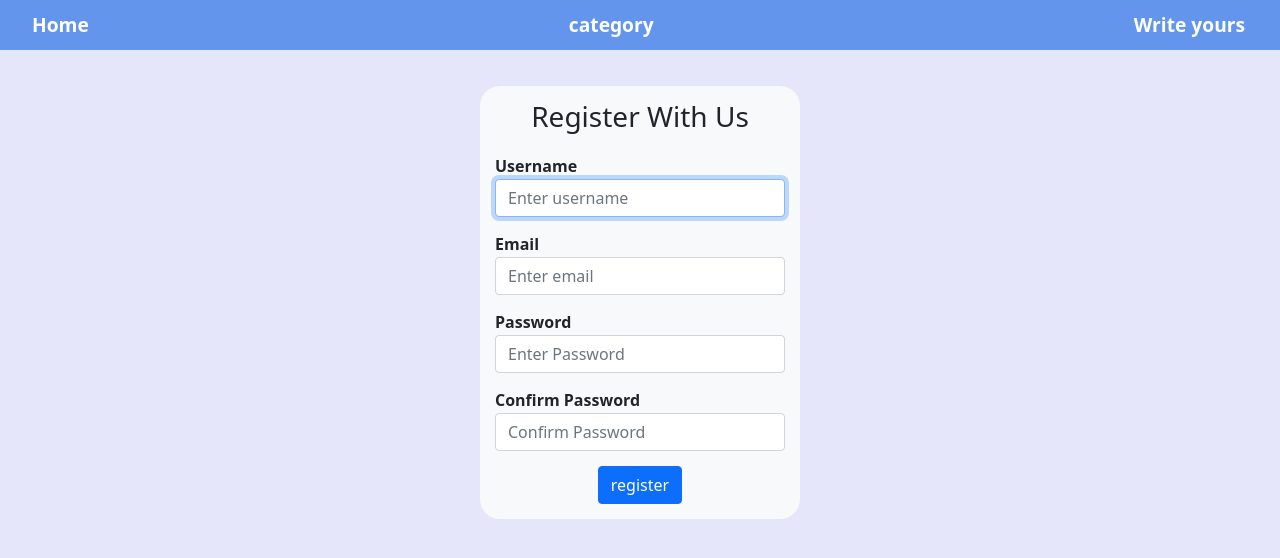
After one commit to Abunawest2/My-blog-site, a Django app: page /signup/ in a window 1280 px wide. The commit adds this page. Shown: the top 558 px of the page. Run offline with Django 4.2, Linux system fonts and the light colour scheme.

Commit message:
New commit

```diff
--- a/firstblog/admin.py
+++ b/firstblog/admin.py
@@ -1,4 +1,5 @@
 from django.contrib import admin
-from .models import BlogPost
+from .models import *
 
 admin.site.register(BlogPost)
+admin.site.register(Topic)
--- a/firstblog/form.py
+++ b/firstblog/form.py
@@ -1,7 +1,27 @@
 from django.contrib.auth.forms import UserCreationForm
 from django.contrib.auth.models import User
-
+from django import forms
 class UserForm(UserCreationForm):
+    username = forms.CharField(
+        widget=forms.TextInput(
+            attrs = {'class':'form-in form-control', 'placeholder':'Enter username', 'id':'username'}
+        )
+    )
+    email = forms.CharField(
+        widget=forms.TextInput(
+            attrs = {'class':'form-in form-control', 'placeholder':'Enter email'}
+        )
+    )
+    password1 = forms.CharField(
+        widget=forms.PasswordInput(
+            attrs = {'class':'form-in form-control', 'placeholder':'Enter Password'}
+        )
+    )
+    password2 = forms.CharField(
+        widget=forms.PasswordInput(
+            attrs = {'class':'form-in form-control', 'placeholder':'Confirm Password'}
+        )
+    )
     class Meta:
         model = User
-        fields = ['username', 'email', 'password1', 'password2']
+        fields =  ['username', 'email', 'password1', 'password2']
--- /dev/null
+++ b/firstblog/static/css/form.css
@@ -0,0 +1,32 @@
+
+.divform{
+    font-weight: bold;
+    display: flex;
+    align-items: center;
+    justify-content: center;
+}
+
+form{
+    margin: 20px;
+    width: 25vw;
+    background-color: lightgrey;
+    box-sizing: border-box;
+    border-radius: 20px;
+    display: flex;
+    flex-direction: column;
+}
+form h3{
+    line-height: 30px;
+    margin-top: 15px;
+}
+form div{
+    line-height: 25px;
+    margin: 15px 15px 0 15px;
+}
+.idiv{
+    margin: auto;
+}
+
+button{
+    margin: 15px 0;
+}
--- /dev/null
+++ b/firstblog/static/css/nav.css
@@ -0,0 +1,42 @@
+body{
+    background-color: lavender;
+    margin: 0;
+    padding: 0;
+
+}
+header{
+    background-color:cornflowerblue;
+    width: 100%;
+    position: sticky;
+    top: 0;
+}
+
+ul{
+    list-style: none;
+    display: flex;
+    justify-content: space-between;
+}
+li{
+    margin-right: 35px;
+    display: flex;
+}
+a{
+    line-height: 50px;
+    text-decoration: none;
+    font-size: 1.5vw;
+    color: #fff;
+    font-weight: bold;
+
+}
+
+a:hover{
+    color: lightblue;
+}
+
+#side-div{
+    position:initial;
+    top: 8%;
+}
+.cons{
+    background-color:antiquewhite;
+}
--- /dev/null
+++ b/firstblog/templates/main/base.html
@@ -0,0 +1,27 @@
+<!DOCTYPE html>
+{% load static %}
+<html lang="en">
+<head>
+    <meta charset="UTF-8">
+    <meta http-equiv="X-UA-Compatible" content="IE=edge">
+    <meta name="viewport" content="width=device-width, initial-scale=1.0">
+    <title>{% block title %} {% endblock title %}</title>
+    <link href="https://cdn.jsdelivr.net/npm/bootstrap@5.0.2/dist/css/bootstrap.min.css" rel="stylesheet" integrity="sha384-EVSTQN3/azprG1Anm3QDgpJLIm9Nao0Yz1ztcQTwFspd3yD65VohhpuuCOmLASjC" crossorigin="anonymous">
+    <link rel="stylesheet" href="{% static 'css/nav.css' %}">
+    <link rel="stylesheet" href="{% static 'css/form.css' %}">
+</head>
+<body>
+    <header>
+        <nav>
+            <ul>
+                <li><a href="{% url 'home' %}">Home</a></li>
+                <li><a href="">category</a></li>
+                <li><a href="{% url 'signup' %}">Write yours</a></li>
+            </ul>
+        </nav>
+    </header>
+    {% block content %}
+
+    {% endblock content %}
+</body>
+</html>
--- /dev/null
+++ b/firstblog/templates/main/forms.html
@@ -0,0 +1,40 @@
+{% extends "main/base.html" %}
+<!-- {% load static %} -->
+{% block title %}
+register
+{% endblock title %}
+{% block content %}
+    <div class="divform">
+        <form action="" method='POST' class="bg-light">
+            <h3 class="text-center">Register With Us</h3>
+            {% csrf_token %}
+            <div class="div">
+                <label for="username" class="label"> {{form.username.label}} </label>
+                {{form.username}}
+            </div>
+            <div class="div">
+                <label for="email" class="label"> {{form.email.label}}</label>
+                {{form.email}}
+            </div>
+            <div class="div">
+                <label for="email" class="label">Password</label>
+                {{form.password1}}
+            </div>
+            <div class="div">
+                <label for="email" class="label">Confirm Password</label>
+                {{form.password2}}
+            </div>
+            {% for error in fields.error %}
+              <p>{{error}}</p>
+            {% endfor %}
+            {% for message in messages %}
+            <div class="ui error message">
+                {{ message }}
+            </div>
+            {% endfor %}
+            <div class="div idiv">
+                <button type="submit" class="btn btn-primary">register</button>
+            </div>
+        </form>
+    </div>
+{% endblock content %}
--- a/firstblog/url.py
+++ b/firstblog/url.py
@@ -3,4 +3,5 @@ from . import views as v
 
 urlpatterns = [
     path('', v.home, name='home'),
+    path('signup/', v.signup, name='signup'),
 ]
--- a/firstblog/views.py
+++ b/firstblog/views.py
@@ -1,21 +1,29 @@
-from django.shortcuts import render
+from django.shortcuts import render, redirect
 from django.http import HttpResponse
+from django.contrib import messages
 from django.contrib.auth.forms import UserCreationForm
 from .form import UserForm
 from .models import BlogPost
 
-# def home(request):
-#     form = UserForm()
-#     if request.method == "POST":
-#         form = UserForm(request.POST)
-#         if form.is_valid():
-#             try:
-#                 form.save()
-#             except Exception as e:
-#                 print(e)
-#     context = {'form':form}
+def signup(request):
+    form = UserForm()
+    if request.method == "POST":
+        form = UserForm(request.POST)
+        if form.is_valid():
+            try:
+                form.save()
+            except Exception as e:
+                print(e)
+            user = form.cleaned_data.get('username')
+            messages.success(request, 'Registerion is successful')
+            return redirect('/')
+        else:
+            form = UserForm()
+            messages.error(request, 'Registerion fails')
 
-#     return render(request, 'main/index.html', context)
+    context = {'form':form}
+
+    return render(request, 'main/forms.html', context)
 
 
 def home(request):
```
Also changed, not shown: firstblog/models.py (+10 -0 lines), firstblog/templates/main/index.html (+28 -19 lines), db.sqlite3, firstblog/migrations/0006_topic_blogpost_topic.py (added), media/image/Logo.jpg (added).
